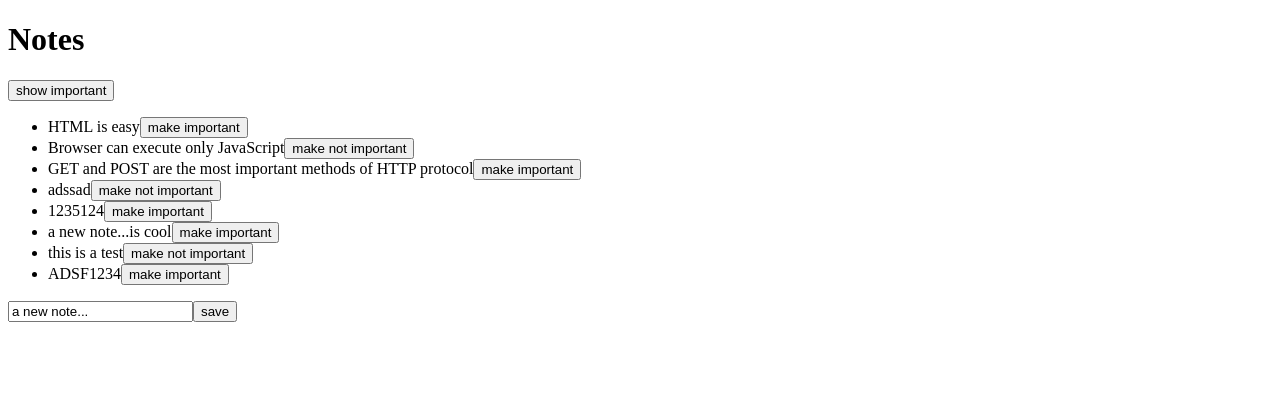
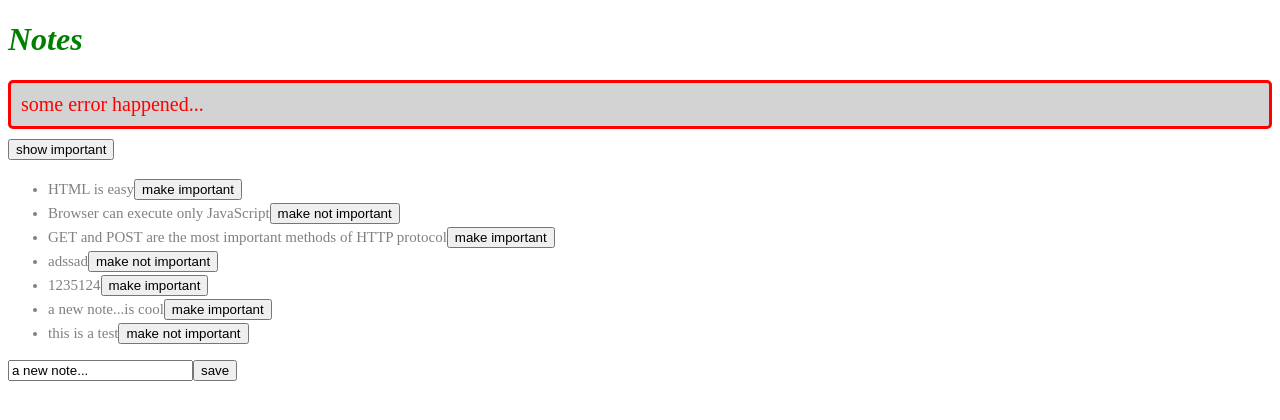
Before and after one commit to The-Royal-We/fullstack-open-2023-learning, a React (Create React App) app in the folder part2/follow-along/: page / in a window 1280 px wide. Shown: the top 420 px of the page. Built offline with nearby package versions, Linux system fonts and the light colour scheme; data requests are answered from the project's data file.

Commit message:
saving follow along progress

```diff
--- a/part2/follow-along/db.json
+++ b/part2/follow-along/db.json
@@ -34,11 +34,6 @@
       "content": "this is a test",
       "important": true,
       "id": 7
-    },
-    {
-      "content": "ADSF1234",
-      "important": false,
-      "id": 8
     }
   ]
 }
--- a/part2/follow-along/src/App.js
+++ b/part2/follow-along/src/App.js
@@ -1,12 +1,22 @@
 import Note from "./components/Note";
-import axios from "axios";
 import { useState, useEffect } from "react";
 import { getAll, create, update } from "./services/notes";
+import "./index.css";
+
+const Notification = ({ message }) => {
+  if (message === null) {
+    // can we use falsey here?
+    return null;
+  }
+
+  return <div className="error">{message}</div>;
+};
 
 const App = () => {
   const [notes, setNotes] = useState([]);
   const [newNote, setNewNote] = useState("a new note..."); //to make this controlled by the app, **we** need to handle the state changes
   const [showAll, setShowAll] = useState(true);
+  const [errorMessage, setErrorMessage] = useState("some error happened...");
 
   const notesToShow = showAll ? notes : notes.filter((note) => note.important);
 
@@ -16,8 +26,6 @@ const App = () => {
       setNotes(initialNotes);
     });
   }, []);
-
-  console.log("render", notes.length, "notes");
 
   const handleNoteChange = (event) => {
     setNewNote(event.target.value);
@@ -47,8 +55,11 @@ const App = () => {
         // the entire array with a new one that has our changed data
         setNotes(notes.map((n) => (n.id !== id ? n : updatedNote)));
       })
-      .catch((err) => {
-        alert(`the note '${note.content} was already deleted from the server'`);
+      .catch((error) => {
+        setErrorMessage(
+          `the note '${note.content} was already deleted from the server'`
+        );
+        setTimeout(() => setErrorMessage(null), 5000);
         setNotes(notes.filter((n) => n.id !== id));
       });
   };
@@ -56,6 +67,7 @@ const App = () => {
   return (
     <div>
       <h1>Notes</h1>
+      <Notification message={errorMessage} />
       <div>
         <button onClick={() => setShowAll(!showAll)}>
           show {showAll ? "important" : "all"}
--- a/part2/follow-along/src/components/Note.js
+++ b/part2/follow-along/src/components/Note.js
@@ -3,7 +3,7 @@ const Note = ({ note, toggleImportance }) => {
   const label = important ? "make not important" : "make important";
 
   return (
-    <li>
+    <li className="notes">
       {content}
       <button onClick={toggleImportance}>{label}</button>
     </li>
--- /dev/null
+++ b/part2/follow-along/src/index.css
@@ -0,0 +1,20 @@
+h1 {
+    color: green;
+    font-style: italic;
+}
+
+.notes {
+    color: grey;
+    padding-top: 3px;
+    font-size: 15px;
+}
+
+.error {
+    color: red;
+    background: lightgrey;
+    font-size: 20px;
+    border-style: solid;
+    border-radius: 5px;
+    padding: 10px;
+    margin-bottom: 10px;
+}
```
